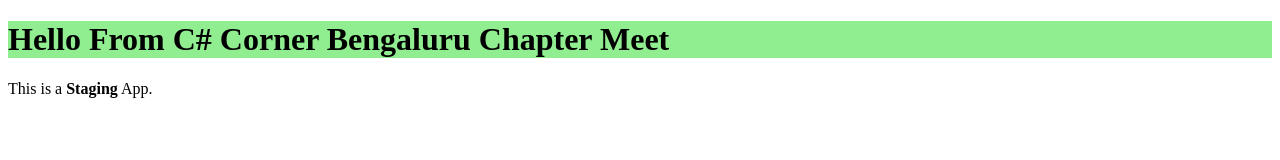
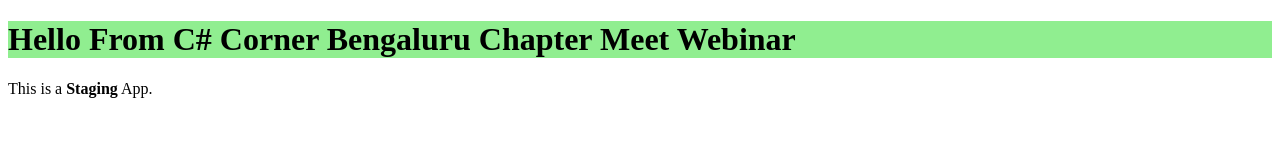
Before and after one commit to venkatamalle/WebAppStaging, a plain HTML site: page index.html in a window 1280 px wide. Drawn offline with Linux system fonts and the light colour scheme.

Commit message:
Update index.html

```diff
--- a/index.html
+++ b/index.html
@@ -5,7 +5,7 @@
 </head>
 <body>
 
-<h1 style="background-color:LightGreen;">Hello From C# Corner Bengaluru Chapter Meet</h1>
+<h1 style="background-color:LightGreen;">Hello From C# Corner Bengaluru Chapter Meet Webinar</h1>
 <p>This is a <b>Staging</b> App.</p>
 
 </body>
```
